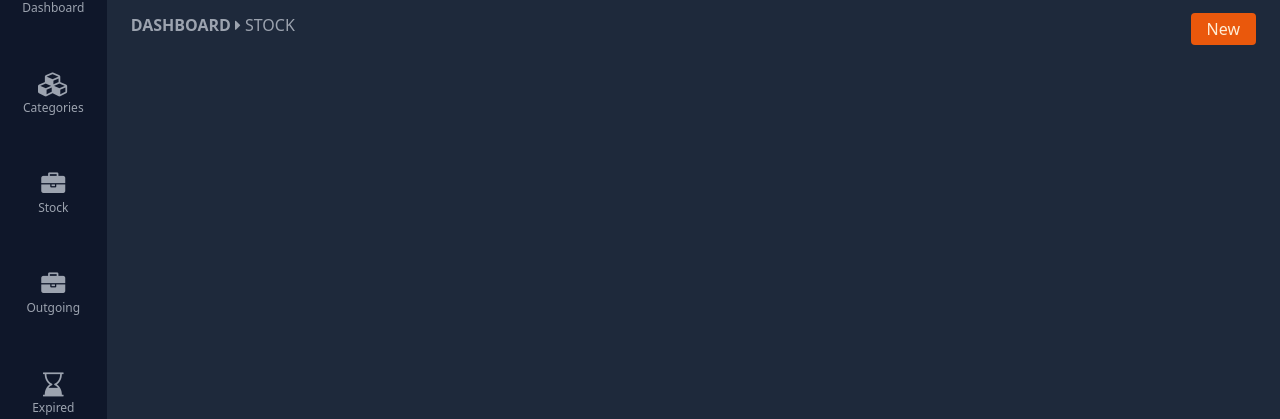
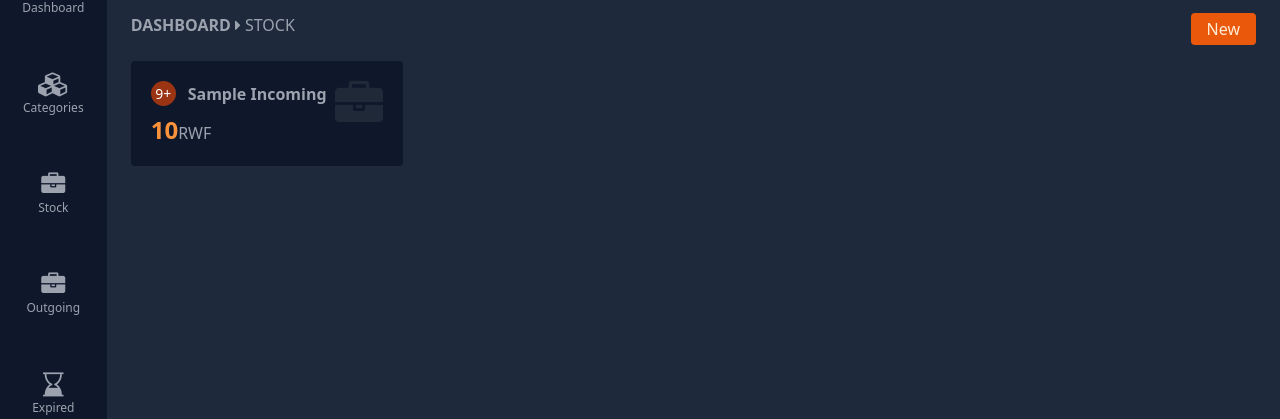
Before and after one commit to akimanagabriel/Django_inventory_MIS_system, a Django app: page /dashboard/stock/ in a window 1280 px wide. Shown: the part 58-477 px from the top of the page. Run offline with Django 4.2, Linux system fonts and the light colour scheme; a user stored in the database is signed in; tables that the repository leaves empty hold one stand-in row (values such as "Sample post").

Commit message:
retrieve &insert product

```diff
--- a/dashboard/controllers/stockController.py
+++ b/dashboard/controllers/stockController.py
@@ -1,14 +1,15 @@
 from django.http import HttpResponse
 from django.shortcuts import render, redirect
 from django.contrib.auth.decorators import login_required
-from main.models import Category
+from main.models import Category, Incoming
 from main.validation import *
 from django.contrib import messages
 
 
 @login_required
 def index(request):
-    return render(request, 'stock/stockIndex.html')
+    products = Incoming.objects.all().values()
+    return render(request, 'stock/stockIndex.html', {'products': products})
 
 
 @login_required
--- /dev/null
+++ b/dashboard/templates/product/index.html
@@ -0,0 +1,25 @@
+<div class="grid grid-cols-12 gap-3">
+  {% for product in products %}
+    <a href="{% url 'product.show' product.id %}" class="col-span-12 sm:col-span-6 md:col-span-6 lg:col-span-4 xl:col-span-3">
+        <div class=" flex justify-between bg-slate-900 p-5 rounded hover:border border-slate-700">
+            <div>
+                <div class="flex items-center gap-3">
+                    <div class="h-[25px] w-[25px] bg-orange-800 p-1 text-white rounded-full flex justify-center items-center text-sm">
+                        {% if product.quantity > 9 %}
+                            9+
+                        {%else%}
+                            {{ product.quantity }}
+                        {% endif %}
+                    </div>
+                    <h1 class=" font-semibold capitalize">{{ product.name }}  </h1>
+                </div>
+                <p class="mt-2"><span class="text-orange-400 text-2xl font-bold">{{ product.price }}</span>RWF</p>
+            </div>
+
+            <div>
+                <i class="fa fa-briefcase text-5xl text-gray-800" aria-hidden="true"></i>
+            </div>
+        </div>
+    </a>
+  {% endfor %}
+</div>
--- a/dashboard/templates/stock/stockIndex.html
+++ b/dashboard/templates/stock/stockIndex.html
@@ -16,5 +16,12 @@
         <a href="/dashboard/stock/create/"><button class="px-4 py-1 rounded bg-orange-600 text-orange-100 hover:bg-orange-700">New</button></a>
       </div>
     </header>
+    {% comment %} messages {% endcomment %}
+    <div class="my-4">
+      {% include 'messages.html' %}
+    </div>
+
+    {% comment %} body goes here {% endcomment %}
+    {% include 'product/index.html' %}
   </div>
 {% endblock %}
```
Also changed, not shown: dashboard/controllers/productController.py (+19 -4 lines), dashboard/templates/stock/createProduct.html (+8 -1 lines).
